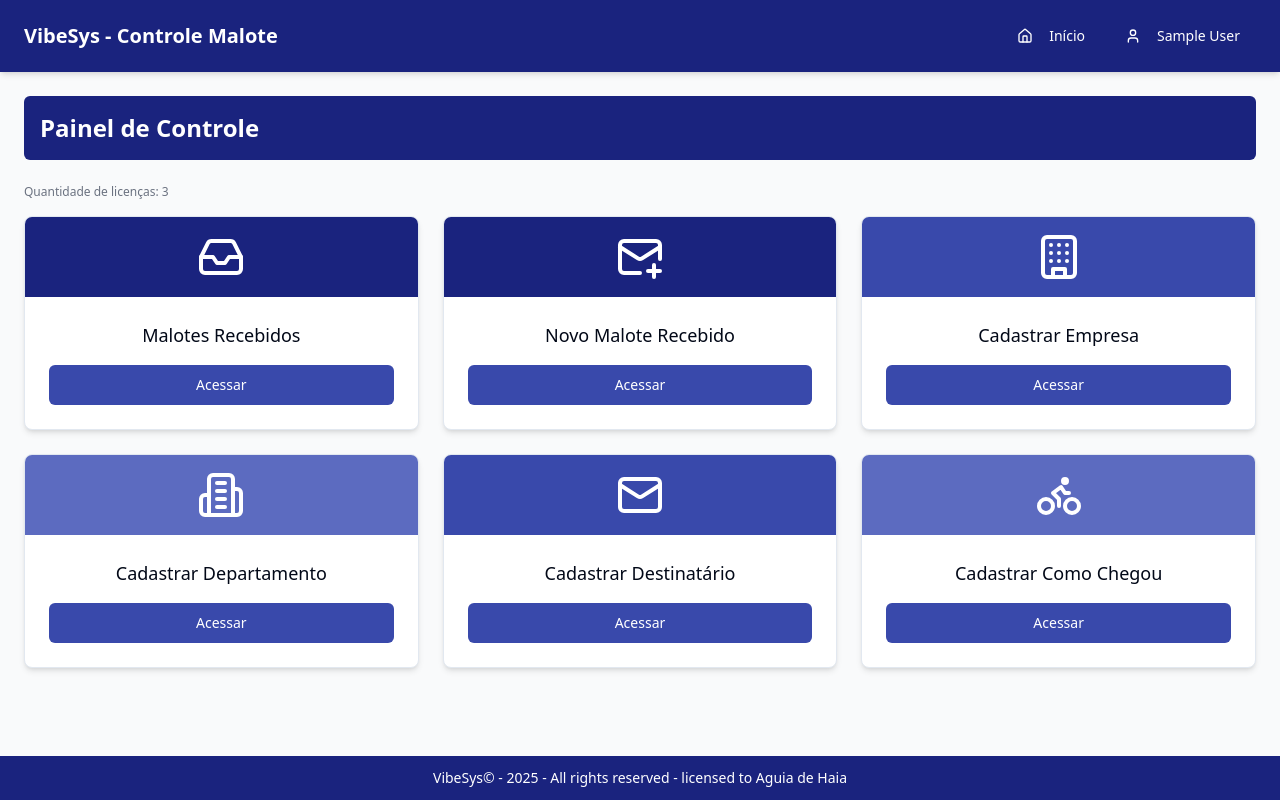
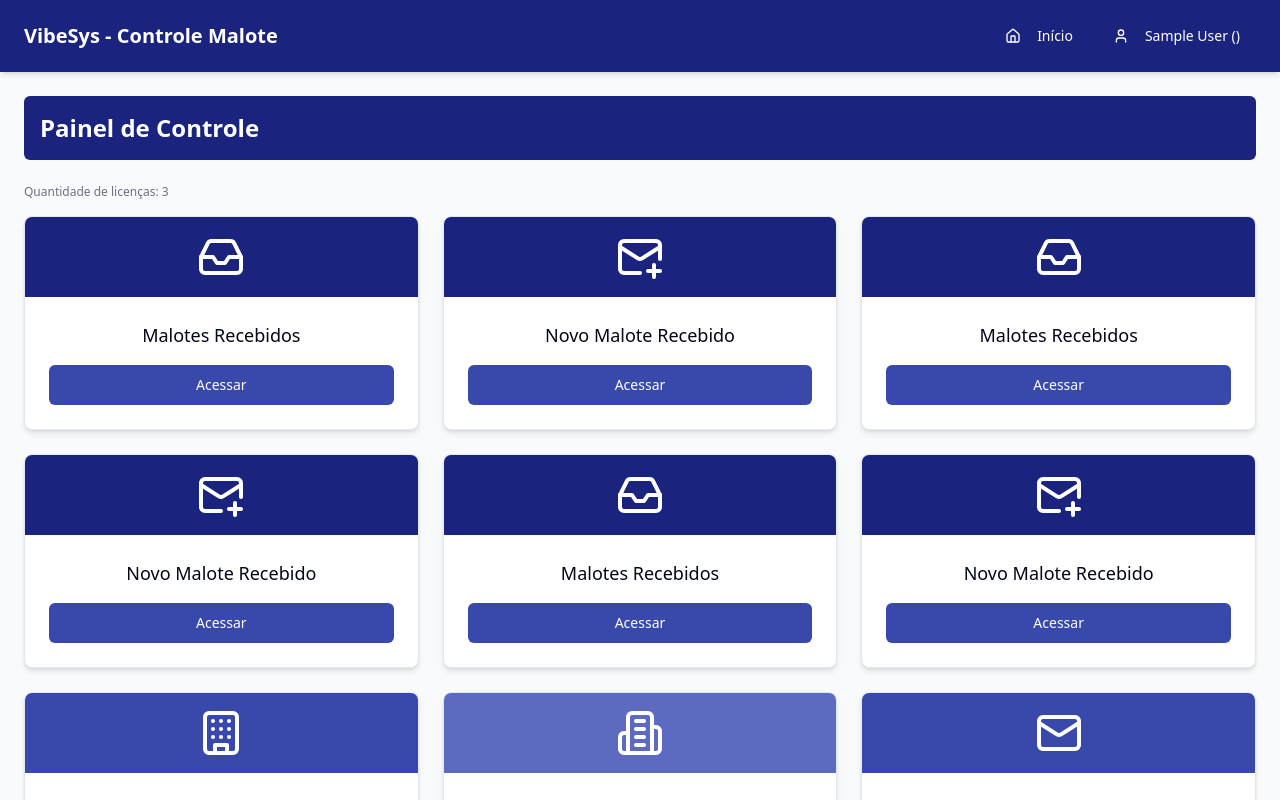
Before and after one commit to vibesys/controle-malote, a React (Vite) app: page / in a window 1280 px wide. Shown: the top 800 px of the page. Built offline with nearby package versions, Linux system fonts and the light colour scheme; sample sign-in values are in the browser's storage.

Commit message:
Run SQL scripts

```diff
--- a/src/components/layout/header.tsx
+++ b/src/components/layout/header.tsx
@@ -1,3 +1,4 @@
+
 import { useNavigate } from "react-router-dom";
 import { Button } from "@/components/ui/button";
 import { Home, Menu, User, LogOut, Key } from "lucide-react";
@@ -6,6 +7,7 @@ import { DropdownMenu, DropdownMenuContent, DropdownMenuItem, DropdownMenuSepara
 import { useState } from "react";
 import { useAuth } from "@/contexts/AuthContext";
 import { ChangePasswordDialog } from "@/components/auth/ChangePasswordDialog";
+
 export function Header() {
   const navigate = useNavigate();
   const {
@@ -13,14 +15,16 @@ export function Header() {
     logout
   } = useAuth();
   const [showPasswordDialog, setShowPasswordDialog] = useState(false);
+
   const handleNavigation = (path: string) => {
     navigate(path, {
       replace: false
     });
   };
+
   return <header className="bg-blue-dark text-white py-4 px-6 flex justify-between items-center shadow-md sticky top-0 z-10">
       <div className="flex items-center">
-        <h1 className="text-xl font-bold cursor-pointer" onClick={() => handleNavigation("/")}>VibeSys - Controle Malote </h1>
+        <h1 className="text-xl font-bold cursor-pointer" onClick={() => handleNavigation("/")}>VibeSys - Controle Malote </h1>
       </div>
 
       <div className="flex items-center gap-4">
@@ -36,7 +40,7 @@ export function Header() {
                 <DropdownMenuTrigger asChild>
                   <Button variant="ghost" className="text-white hover:bg-blue-medium">
                     <User className="h-5 w-5 mr-2" />
-                    {user.name}
+                    {user.name} ({user.perfil})
                   </Button>
                 </DropdownMenuTrigger>
                 <DropdownMenuContent align="end">
--- a/src/pages/Index.tsx
+++ b/src/pages/Index.tsx
@@ -10,75 +10,115 @@ export default function Index() {
   const navigate = useNavigate();
   const { user } = useAuth();
 
-  // Filter menu items based on user profile
+  // Define user profile for access control
   const isAdmin = user?.isAdmin || user?.perfil === "Administrador";
   const userProfile = user?.perfil?.toLowerCase();
 
-  // Define base menu items
-  const baseMenuItems = [
+  // Define menu items by profile type
+  const menuItemsByProfile = {
+    recepcao: [
       {
         title: "Malotes Recebidos",
         icon: <Inbox className="h-12 w-12" />,
         path: "/malotes/tipo",
         color: "bg-blue-dark",
-      profiles: ["recepcao", "triagem", "dp-rh"]
+        type: "recepcao"
       },
       {
         title: "Novo Malote Recebido",
         icon: <MailPlus className="h-12 w-12" />,
         path: "/malotes/novo/tipo",
         color: "bg-blue-dark",
-      profiles: ["recepcao", "triagem", "dp-rh"]
+        type: "recepcao"
       }
-  ];
-
-  // Define admin-only menu items
-  const adminMenuItems = [
+    ],
+    triagem: [
+      {
+        title: "Malotes Recebidos",
+        icon: <Inbox className="h-12 w-12" />,
+        path: "/malotes/tipo",
+        color: "bg-blue-dark",
+        type: "triagem"
+      },
+      {
+        title: "Novo Malote Recebido",
+        icon: <MailPlus className="h-12 w-12" />,
+        path: "/malotes/novo/tipo",
+        color: "bg-blue-dark",
+        type: "triagem"
+      }
+    ],
+    "dp-rh": [
+      {
+        title: "Malotes Recebidos",
+        icon: <Inbox className="h-12 w-12" />,
+        path: "/malotes/tipo",
+        color: "bg-blue-dark",
+        type: "dp-rh"
+      },
+      {
+        title: "Novo Malote Recebido",
+        icon: <MailPlus className="h-12 w-12" />,
+        path: "/malotes/novo/tipo",
+        color: "bg-blue-dark",
+        type: "dp-rh"
+      }
+    ],
+    administrador: [
       {
         title: "Cadastrar Empresa",
         icon: <Building className="h-12 w-12" />,
         path: "/empresas",
         color: "bg-blue-medium",
-      profiles: ["administrador"]
+        type: "admin"
       },
       {
         title: "Cadastrar Departamento",
         icon: <Building2 className="h-12 w-12" />,
         path: "/departamentos",
         color: "bg-blue-light",
-      profiles: ["administrador"]
+        type: "admin"
       },
       {
         title: "Cadastrar Destinatário",
         icon: <Mail className="h-12 w-12" />,
         path: "/destinatarios",
         color: "bg-blue-medium",
-      profiles: ["administrador"]
+        type: "admin"
       },
       {
         title: "Cadastrar Como Chegou",
         icon: <Bike className="h-12 w-12" />,
         path: "/como-chegou",
         color: "bg-blue-light",
-      profiles: ["administrador"]
+        type: "admin"
       }
-  ];
+    ]
+  };
 
-  // Combine menu items based on user role
-  let menuItems = [...baseMenuItems];
+  // Get menu items based on user profile
+  let menuItems = [];
 
   if (isAdmin) {
-    menuItems = [...menuItems, ...adminMenuItems];
+    // Admins can access all menu items
+    menuItems = [
+      ...menuItemsByProfile.recepcao,
+      ...menuItemsByProfile.triagem,
+      ...menuItemsByProfile["dp-rh"],
+      ...menuItemsByProfile.administrador
+    ];
   } else if (userProfile) {
-    // Filter menu items that match the user's profile
-    menuItems = menuItems.filter(item =>
-      item.profiles.includes(userProfile) || item.profiles.includes("all")
-    );
+    // Regular users can only access their profile's menu items
+    menuItems = menuItemsByProfile[userProfile as keyof typeof menuItemsByProfile] || [];
   }
 
-  const handleNavigation = (path: string) => {
-    console.log("Navigating to:", path);
+  const handleNavigation = (path: string, type?: string) => {
+    console.log("Navigating to:", path, "Type:", type);
+    if (type) {
+      navigate(`${path}?tipo=${type}`);
+    } else {
       navigate(path);
+    }
   };
 
   return (
@@ -86,9 +126,9 @@ export default function Index() {
       <div className="relative">
         <p className="text-xs text-gray-500 mb-4">Quantidade de licenças: 3</p>
         <div className="grid grid-cols-1 md:grid-cols-2 lg:grid-cols-3 gap-6">
-          {menuItems.map((item) => (
+          {menuItems.map((item, index) => (
             <Card
-              key={item.path}
+              key={`${item.path}-${index}`}
               className="overflow-hidden transition-all duration-300 shadow-md hover:shadow-lg"
             >
               <div
@@ -100,7 +140,7 @@ export default function Index() {
                 <h3 className="text-lg font-medium text-center mb-4">{item.title}</h3>
                 <Button
                   className="w-full bg-blue-medium hover:bg-blue-dark"
-                  onClick={() => handleNavigation(item.path)}
+                  onClick={() => handleNavigation(item.path, item.type)}
                 >
                   Acessar
                 </Button>
--- a/src/pages/SelecionarTipoMalote.tsx
+++ b/src/pages/SelecionarTipoMalote.tsx
@@ -45,29 +45,33 @@ export default function SelecionarTipoMalote({ modo }: SelecionarTipoMaloteProps
 
   const destino = modo === "visualizar" ? "/malotes" : "/malotes/novo";
 
-  // Determine which options to show based on user profile
-  const shouldShowRecepcao = user?.isAdmin || user?.perfil === "recepcao" || user?.perfil === "Recepcao";
-  const shouldShowTriagem = user?.isAdmin || user?.perfil === "triagem" || user?.perfil === "Triagem";
-  const shouldShowDpRh = user?.isAdmin || user?.perfil === "dp-rh" || user?.perfil === "DP-RH";
+  // Standardize user profile name handling
+  const isAdmin = user?.isAdmin || user?.perfil === "Administrador";
+  const userProfile = user?.perfil?.toLowerCase();
+
+  // Only show options based on user profile
+  const showRecepcao = isAdmin || userProfile === 'recepcao';
+  const showTriagem = isAdmin || userProfile === 'triagem';
+  const showDpRh = isAdmin || userProfile === 'dp-rh' || userProfile === 'dp_rh';
 
   return (
     <PageContainer title={titulo} backUrl="/">
       <div className="grid grid-cols-1 md:grid-cols-3 gap-6">
-        {shouldShowRecepcao && (
+        {showRecepcao && (
           <OpcaoTipo
             titulo="Recepção"
             tipo="recepcao"
             destino={destino}
           />
         )}
-        {shouldShowTriagem && (
+        {showTriagem && (
           <OpcaoTipo
             titulo="Triagem"
             tipo="triagem"
             destino={destino}
           />
         )}
-        {shouldShowDpRh && (
+        {showDpRh && (
           <OpcaoTipo
             titulo="DP-RH"
             tipo="dp-rh"
--- a/src/utils/supabaseDB.ts
+++ b/src/utils/supabaseDB.ts
@@ -76,7 +76,10 @@ export const empresasDB = {
       .insert(empresa)
       .select()
       .single();
-    if (error) throw error;
+    if (error) {
+      console.error("Error creating empresa:", error);
+      throw error;
+    }
     return data;
   },
   update: async (id: string, empresa: { razao_social: string }) => {
@@ -123,7 +126,10 @@ export const departamentosDB = {
       .insert(departamento)
       .select()
       .single();
-    if (error) throw error;
+    if (error) {
+      console.error("Error creating departamento:", error);
+      throw error;
+    }
     return data;
   },
   update: async (id: string, departamento: { nome_departamento: string }) => {
@@ -170,7 +176,10 @@ export const destinatariosDB = {
       .insert(destinatario)
       .select()
       .single();
-    if (error) throw error;
+    if (error) {
+      console.error("Error creating destinatario:", error);
+      throw error;
+    }
     return data;
   },
   update: async (id: string, destinatario: { nome_destinatario: string }) => {
@@ -217,7 +226,10 @@ export const meiosTransporteDB = {
       .insert(meioTransporte)
       .select()
       .single();
-    if (error) throw error;
+    if (error) {
+      console.error("Error creating meio de transporte:", error);
+      throw error;
+    }
     return data;
   },
   update: async (id: string, meioTransporte: { nome: string }) => {
```
Also changed, not shown: src/pages/ComoChegou.tsx (+29 -4 lines). Lines whose indentation alone changed are shown as unchanged.
